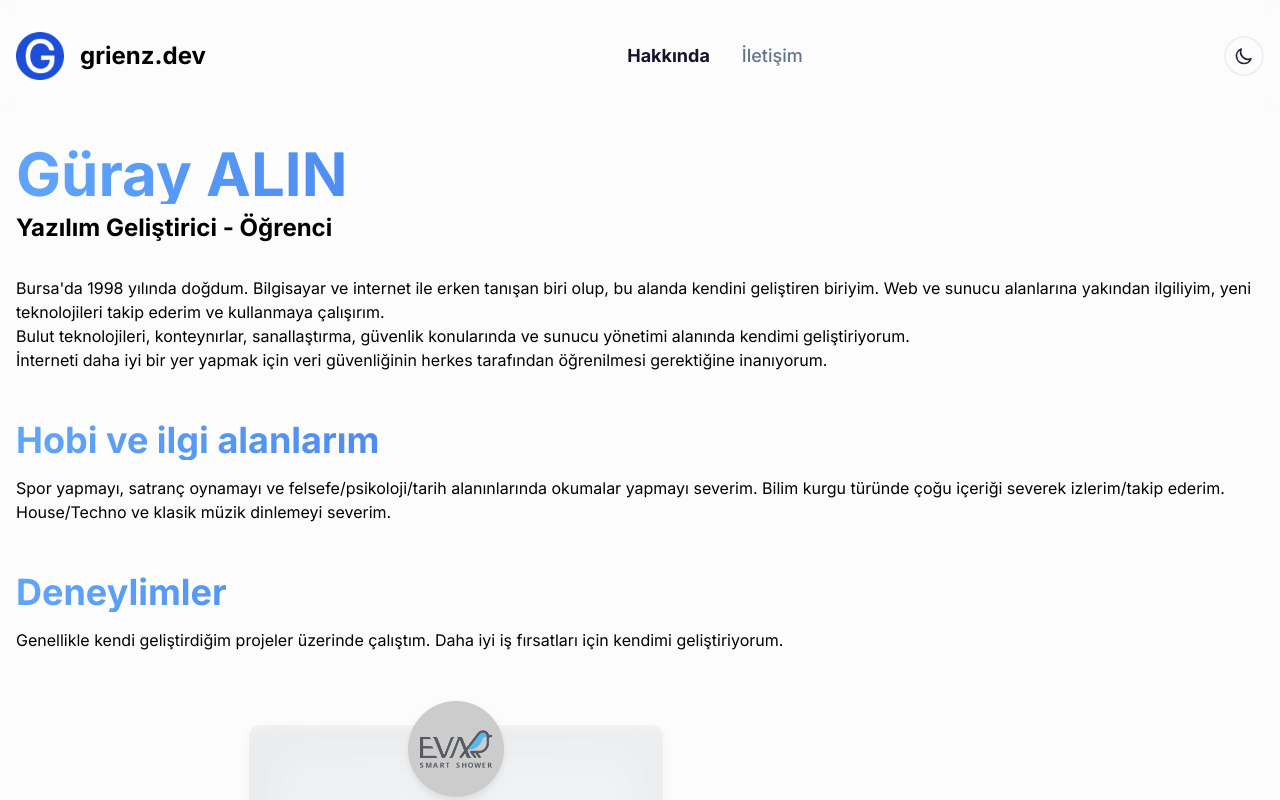
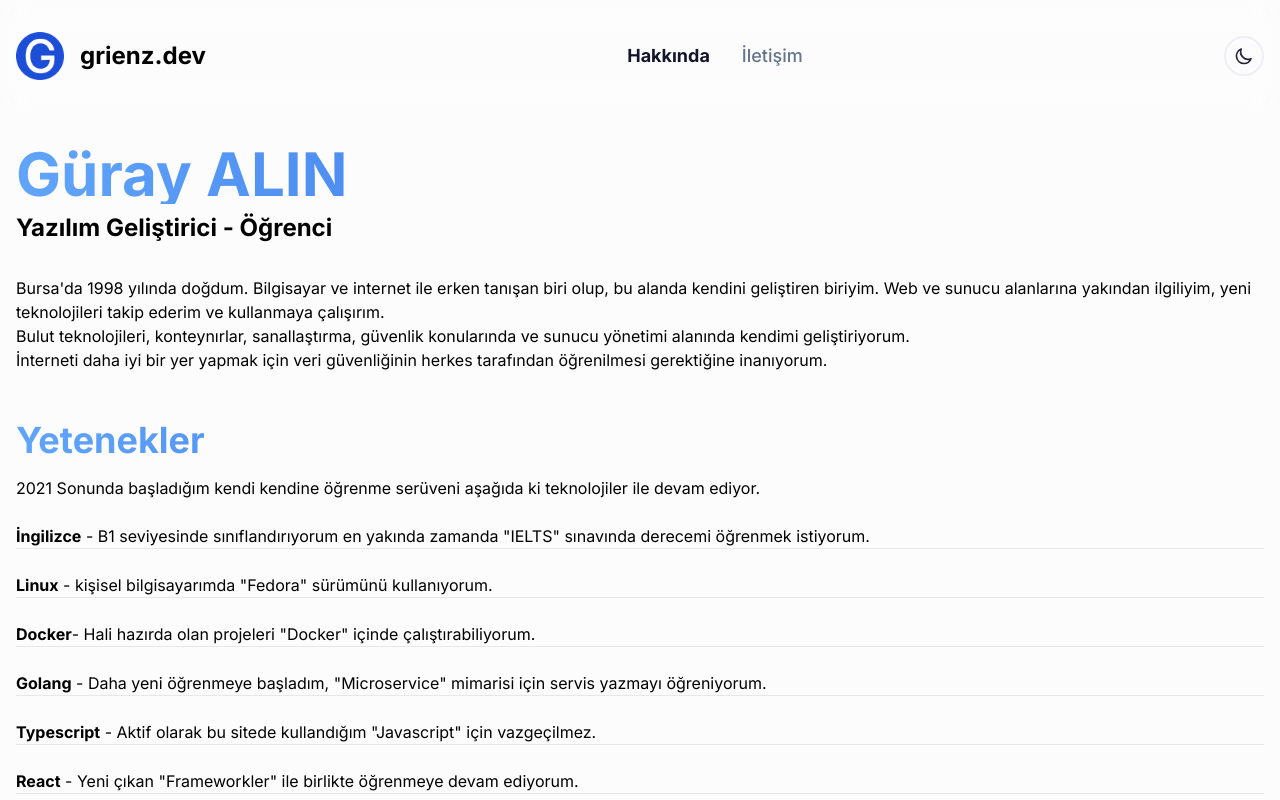
Before and after one commit to grienz/portfolio, a Next.js app: page /about in a window 1280 px wide. Shown: the top 800 px of the page. Built offline with nearby package versions, Linux system fonts and the light colour scheme.

Commit message:
About page update.

```diff
--- a/app/about/page.tsx
+++ b/app/about/page.tsx
@@ -35,6 +35,49 @@ const AboutPage = async () => {
         <p>
           İnterneti daha iyi bir yer yapmak için veri güvenliğinin herkes
           tarafından öğrenilmesi gerektiğine inanıyorum.
+        </p>
+        <h2 className="headline mb-4 mt-12 text-4xl">Yetenekler</h2>
+        <p className="mb-6">
+          2021 Sonunda başladığım kendi kendine öğrenme serüveni aşağıda ki
+          teknolojiler ile devam ediyor.
+          <br></br>
+          <br></br>
+          <ul>
+            <strong>İngilizce</strong> - B1 seviyesinde sınıflandırıyorum en
+            yakında zamanda "IELTS" sınavında derecemi öğrenmek istiyorum.
+          </ul>
+          <hr></hr>
+          <br></br>
+          <ul>
+            <strong>Linux</strong> - kişisel bilgisayarımda "Fedora" sürümünü
+            kullanıyorum.
+          </ul>
+          <hr></hr>
+          <br></br>
+          <ul>
+            <strong>Docker</strong>- Hali hazırda olan projeleri "Docker" içinde
+            çalıştırabiliyorum.
+          </ul>
+          <hr></hr>
+          <br></br>
+          <ul>
+            <strong>Golang</strong> - Daha yeni öğrenmeye başladım,
+            "Microservice" mimarisi için servis yazmayı öğreniyorum.
+          </ul>
+          <hr></hr>
+          <br></br>
+          <ul>
+            <strong>Typescript</strong> - Aktif olarak bu sitede kullandığım
+            "Javascript" için vazgeçilmez.
+          </ul>
+          <hr></hr>
+          <br></br>
+          <ul>
+            <strong>React</strong> - Yeni çıkan "Frameworkler" ile birlikte
+            öğrenmeye devam ediyorum.
+          </ul>
+          <hr></hr>
+          <br></br>
         </p>
         <h2 className="headline mb-4 mt-12 text-4xl">Hobi ve ilgi alanlarım</h2>
         <p className="mb-6">
```
